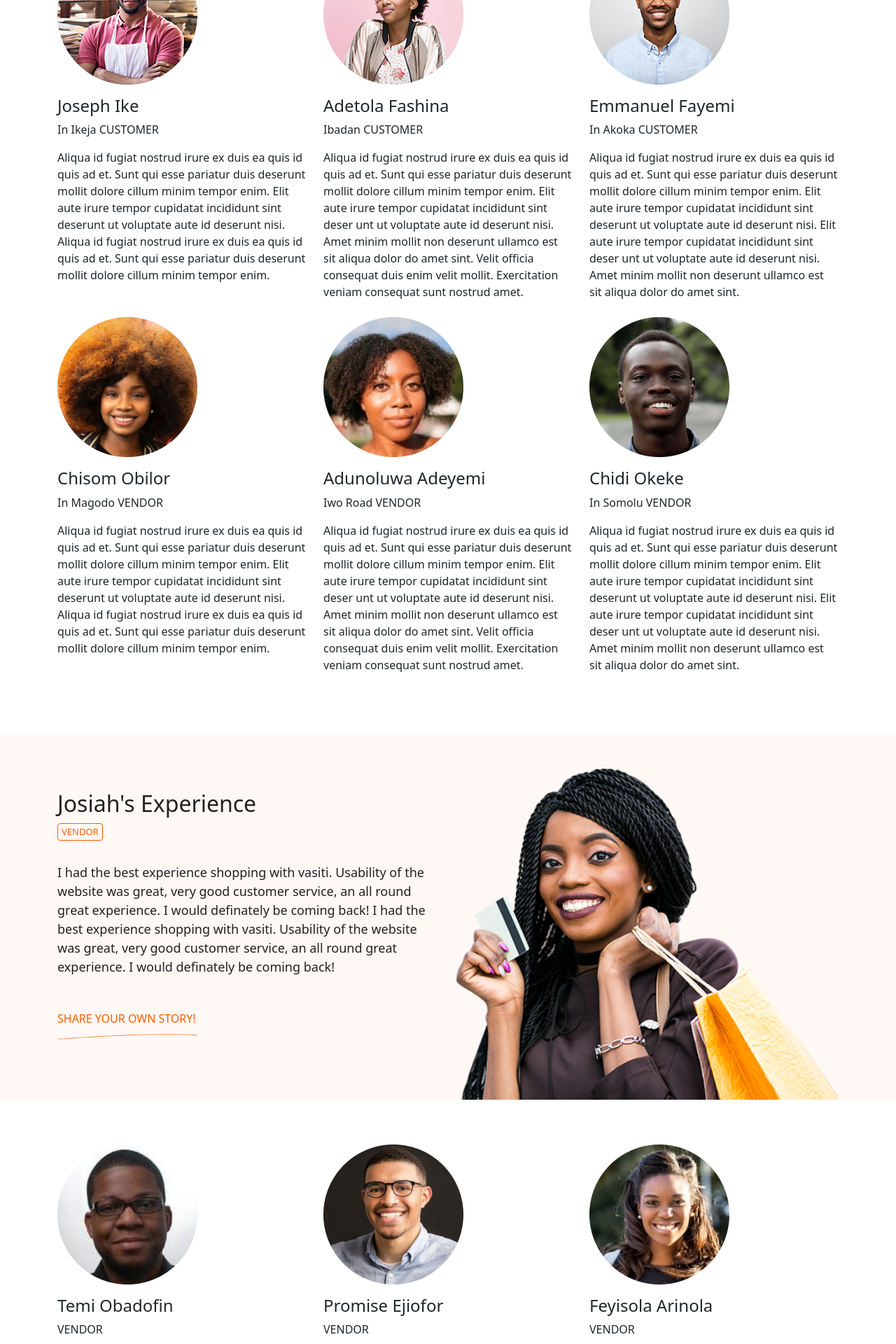
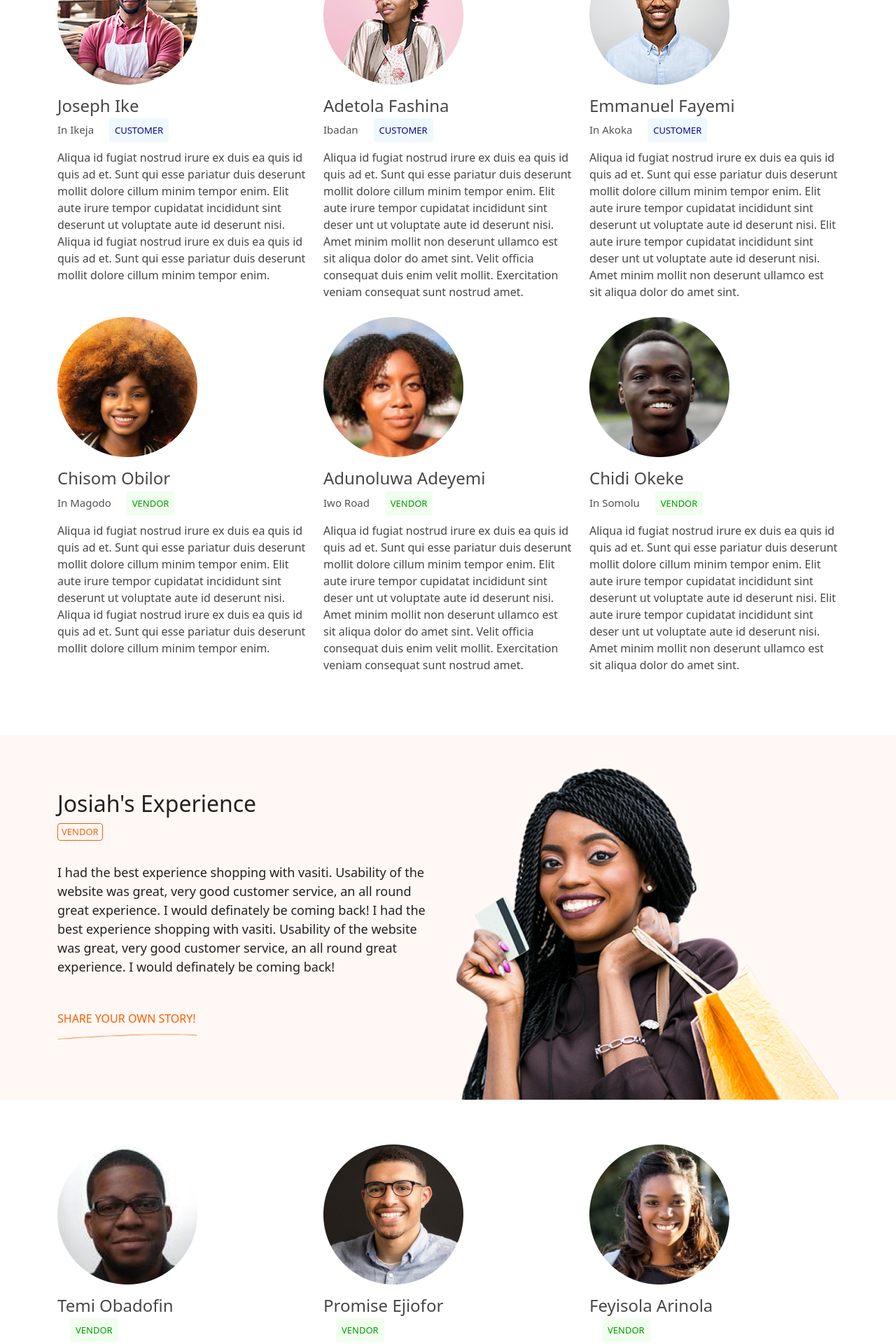
Before and after one commit to Chizycodes/testimonial-app, a React (Create React App) app: page / in a window 1280 px wide. Shown: the part 1340-3260 px from the top of the page at 70% size. Built offline with nearby package versions, Linux system fonts and the light colour scheme.

Commit message:
Minor adjustments

```diff
--- a/src/components/Testimonies/FirstSection.js
+++ b/src/components/Testimonies/FirstSection.js
@@ -1,5 +1,6 @@
-import React from 'react';
-import { firstSection } from '../../data/testimonies';
+import React from "react";
+import "./Testimonies.css";
+import { firstSection } from "../../data/testimonies";
 import { Container, Row, Col } from "react-bootstrap";
 
 const FirstSection = () => {
@@ -8,11 +9,15 @@ const FirstSection = () => {
       <Row>
         {firstSection.map((client) => {
           return (
-            <Col sm="12" lg="4" md="4" className="mb-2" key={client.name}>
+            <Col sm="12" md="6" lg="4" className="mb-2" key={client.name}>
               <img src={client.image} alt="person" className="img-fluid" />
               <h4 className="name mt-3">{client.name}</h4>
-              <span className="location mr-3">{client.location} </span>
-              <span className={client.label === "VENDOR" ? "olabel" : "label"}>
+              <span className="location">{client.location} </span>
+              <span
+                className={
+                  client.label === "VENDOR" ? "green-label" : "blue-label"
+                }
+              >
                 {client.label}
               </span>
               <p className="testimony mt-3">{client.testimony}</p>
@@ -22,6 +27,6 @@ const FirstSection = () => {
       </Row>
     </Container>
   );
-}
+};
 
-export default FirstSection
+export default FirstSection;
--- a/src/components/Testimonies/SecondSection.js
+++ b/src/components/Testimonies/SecondSection.js
@@ -1,18 +1,23 @@
-import React from 'react';
+import React from "react";
+import "./Testimonies.css";
 import { secondSection } from "../../data/testimonies";
 import { Container, Row, Col } from "react-bootstrap";
 
 const SecondSection = () => {
   return (
-    <Container className="pt-5 pb-5 mt-3 mb-3">
+    <Container className="py-5 my-3">
       <Row>
         {secondSection.map((client) => {
           return (
-            <Col sm="12" lg="4" md="4" className="mb-2" key={client.name}>
+            <Col sm="12" md="6" lg="4" className="mb-2" key={client.name}>
               <img src={client.image} alt="person" className="img-fluid" />
               <h4 className="name mt-3">{client.name}</h4>
-              <span className="location mr-3">{client.location} </span>
-              <span className={client.label === "VENDOR" ? "green-label" : "blue-label"}>
+              <span className="location">{client.location} </span>
+              <span
+                className={
+                  client.label === "VENDOR" ? "green-label" : "blue-label"
+                }
+              >
                 {client.label}
               </span>
               <p className="testimony mt-3">{client.testimony}</p>
@@ -22,6 +27,6 @@ const SecondSection = () => {
       </Row>
     </Container>
   );
-}
+};
 
-export default SecondSection
+export default SecondSection;
--- a/src/components/Testimonies/Testimonies.css
+++ b/src/components/Testimonies/Testimonies.css
@@ -0,0 +1,32 @@
+.green-label {
+  color: #049a01;
+  border-radius: 4px;
+  font-size: 13px;
+  font-weight: 500;
+  padding: 8px;
+  background: #f0ffee;
+}
+
+.blue-label {
+  color: #0d019a;
+  border-radius: 4px;
+  font-weight: 500;
+  font-size: 13px;
+  padding: 8px;
+  background: #eef8ff;
+}
+
+.location {
+  font-size: 15px;
+  color: #535353;
+  margin-right: 18px;
+}
+
+.testimony {
+  font-size: 16px;
+  color: #474747;
+}
+
+.name {
+  color: #474747;
+}
```
